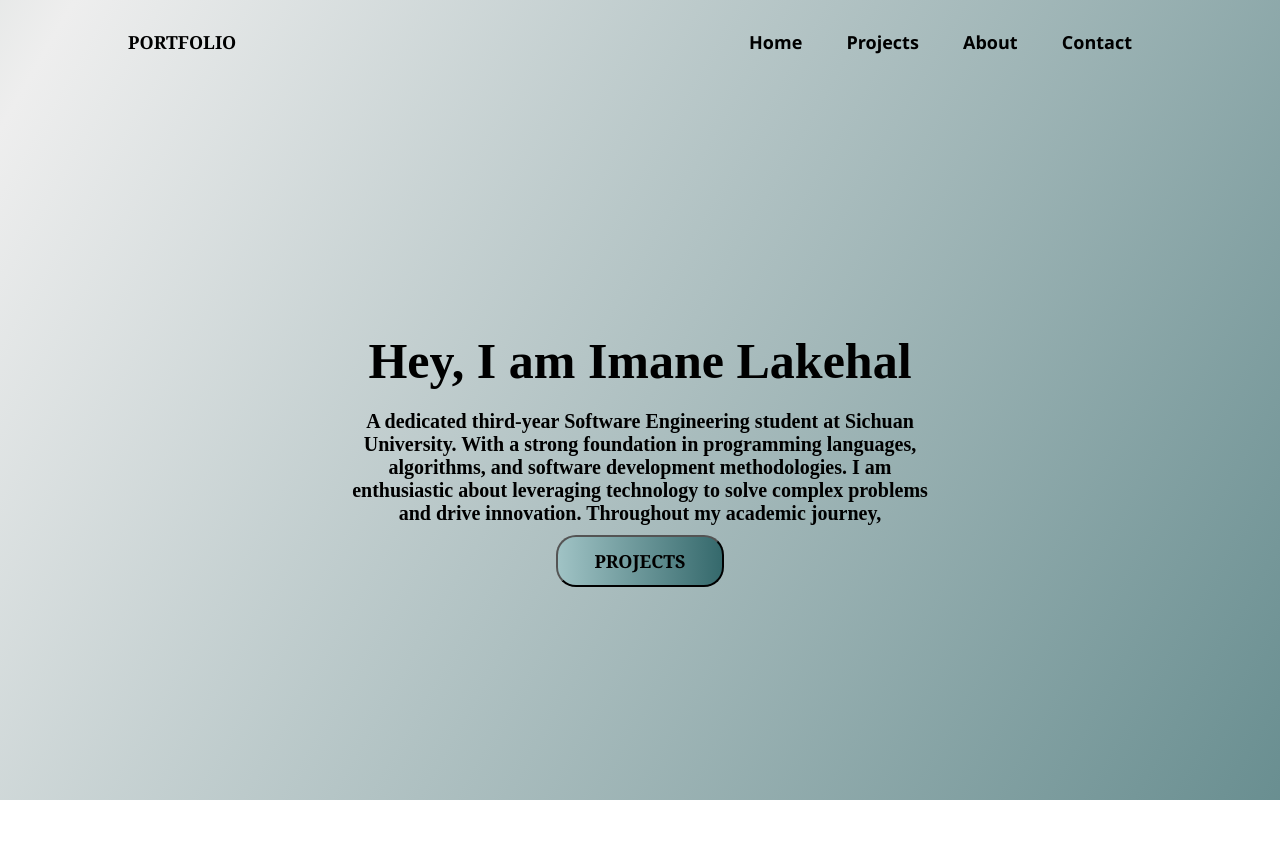
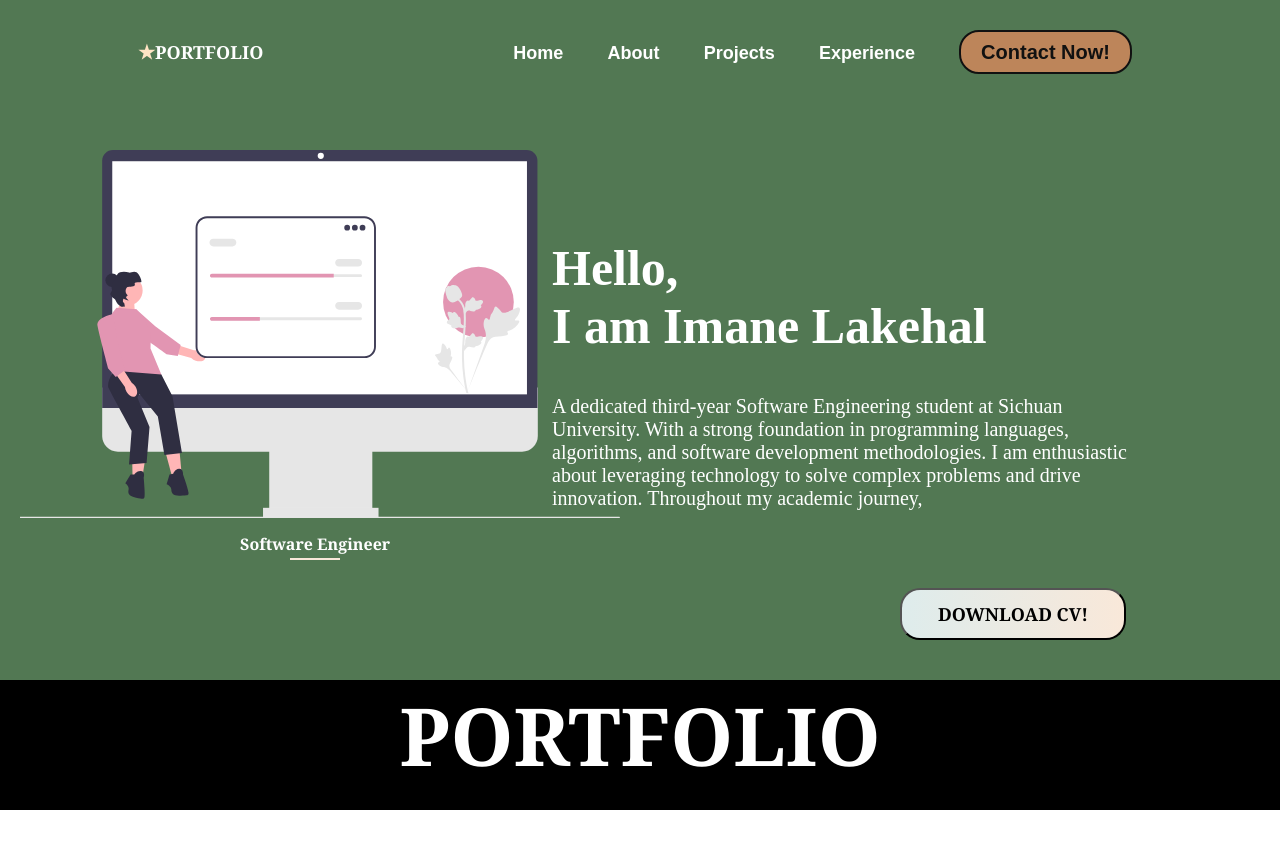
Before and after one commit to Imanelakehal/PORTFOLIO, a website built with Parcel: page index.html in a window 1280 px wide. After the commit the page ends 810 px from the top, so only its background shows below. Built offline with nearby package versions, Linux system fonts and the light colour scheme.

Commit message:
First page done!

```diff
--- a/index.html
+++ b/index.html
@@ -7,23 +7,28 @@
   <link rel="stylesheet" href="style.css">
 </head>
 <body>
+  <div class="frame">
+    <h1>PORTFOLIO</h1>
+  </div>
 <div id="header>">
   <div class="container">
       <nav>
         <a href="#default" class="logo">PORTFOLIO</a>
         <ul>
           <li ><a href='#'>Home</a></li>
+          <li ><a href='#'>About</a></li>
           <li ><a href='#'>Projects</a></li>
-          <li ><a href='#'>About</a></li>
-          <li ><a href='#'>Contact</a></li>
+          <li ><a href='#'>Experience</a></li>
+          <li><a href='#' class="Button">Contact Now!</a></li>
+
         </ul>
       </nav>
       <div class="header-container">
         <div class="header-text">
-            <h1>Hey, I am Imane Lakehal</h1>
+            <h1>Hello,<br>I am Imane Lakehal</h1>
             <h3>A dedicated third-year Software Engineering student at Sichuan University. With a strong foundation in programming languages, algorithms, and software development methodologies.
               I am enthusiastic about leveraging technology to solve complex problems and drive innovation. Throughout my academic journey,</h3>
-            <button class="button">Projects</button>
+            <button class="button">Download CV!</button>
             <script type="text/javascript">
               const buttons = document.querySelectorAll('button');
               buttons.forEach(btn =>{
@@ -44,7 +49,10 @@
             </script>
         </div>
     </div>
-
+    <div class="image-container">
+      <img src="svgimage.svg" alt="ILLUSTRATION">
+      <h3>Software Engineer</h3>
+    </div>
   </div>
 </div>
 </body>
--- a/style.css
+++ b/style.css
@@ -8,25 +8,71 @@
 .container{
   height: 100vh;
   width: 100%;
-  background: linear-gradient(300deg,#295f48,#35696C,#eeeeee,#295f48);
+  background-color: #527853;
   background-size: 400% 400%;
   animation : color 18s ease-in-out infinite;
 
 }
-@keyframes color{
-  0%{
-    background-position: 0 50%;
+
+.Button {
+  align-items: center;
+  background-color: #BD855A;
+  border: 2px solid #111;
+  border-radius: 20px;
+  box-sizing: border-box;
+  color: #111;
+  cursor: pointer;
+  display: inline-flex;
+  font-family: 'Fairplay Display',sans-serif;
+  font-size: 20px;
+  font-weight: bold;
+  height: auto;
+  justify-content: center;
+  line-height: 1;
+  max-width: 100%;
+  padding: 8px 16px;
+  position: relative;
+  text-align: center;
+  text-decoration: none;
+  user-select: none;
+  -webkit-user-select: none;
+  touch-action: manipulation;
+}
+
+.Button:after {
+  background-color: #111;
+  border-radius: 8px;
+  content: "";
+  display: block;
+  height: 48px;
+  left: 0;
+  width: 100%;
+  position: absolute;
+  top: -2px;
+  transform: translate(8px, 8px);
+  transition: transform .2s ease-out;
+  z-index: -1;
+}
+
+.Button:hover:after {
+  transform: translate(0, 0);
+}
+
+.Button:active {
+  background-color: #ffdeda;
+  outline: 0;
+}
+
+.Button:hover {
+  outline: 0;
+}
+
+@media (min-width: 768px) {
+  .Button {
+    padding: 10px 20px;
   }
-  50%{
-    background-position: 100% 50%;
-  }
-  10%{
-    background-position: 0 50%;
-  }
-  100% {
-    background-position: 0 0;
 }
-}
+
 #header{
   width: 100%;
   height: 100vh;
@@ -44,12 +90,18 @@ nav{
   flex-wrap: wrap;
 }
 .logo{
-  width: 200px;
-  color: black;
+  width: 100px;
+  color: white;
   text-decoration: none;
   font-size: 18px;
   font-weight: bold;
 
+}
+.logo::before {
+  content: "\2605"; /* Unicode for a star symbol */
+  margin-left: 10px; /* Adjust the spacing between the text and the star */
+  font-size: 19px; /* Adjust the size of the star */
+  color: bisque;
 }
 nav ul li{
   display: inline-block;
@@ -59,11 +111,11 @@ nav ul li{
 }
 
 nav ul li a {
-  color: black;
+  color: white;
   text-decoration: none;
   font-size: 18px;
-  font-weight: bold;
-  font-family: "Segoe UI", Arial, sans-serif;
+  font-weight: 550;
+  font-family: 'Playfair Display' , Arial, sans-serif;
 }
 nav ul li a:hover {
   color: #fff; /* Set text color to white on hover */
@@ -71,36 +123,39 @@ nav ul li a:hover {
 
 .header-container {
   display: flex;
-  justify-content: center;
+  justify-content: flex-end;
+  padding-top: 0px;
   align-items: center;
-  height: 100%;
+  height: 70vh; /* You can adjust the height as needed */
+  padding: 70px 0px 70px 30px; /* Add padding to provide some space from the edges */
 }
-
 .header-text {
-  text-align: center;
-  max-width: 600px; /* Adjust max-width as needed */
-  padding: 20 20px;
+  max-width: 600px; /* Adjust the maximum width of the text container */
 }
 .header-text h1 {
-  margin-bottom: 20px; /* Add space between heading and other text */
+  color: white;
+  margin-bottom: 40px; /* Add space between heading and other text */
   font-size: 50px;
   font-weight: bold;
   font-family: "Playfair Display";
 }
 
 .header-text h3 {
+  color: white;
   font-size: 20px;
-  font-weight: bold;
+  font-weight: 500;
   font-family: "Playfair Display";
 }
 
 .button{
   display: flex;
+  left: 900px; /* Adjust the left position as needed */
+  bottom: 150px; /* Adjust the bottom position as needed */
   justify-content: center;
   align-items: center;
   min-height: 40px;
   background:#E5EBEC ;
-  position: relative;
+  position: fixed;
   display: inline-block;
   padding: 12px 36px;
   margin : 10px 0;
@@ -111,7 +166,7 @@ nav ul li a:hover {
   font-weight: bold;
   border-radius: 20px;
   overflow: hidden;
-  background: linear-gradient(90deg , #A0C3C5, #35696C);
+  background: linear-gradient(90deg , #deecec, #F9E8D9);
 
 }
 span{
@@ -136,3 +191,47 @@ span{
     opacity: 0;
   }
 }
+.frame {
+  position: absolute;
+  top: 85vh; /* Position it below the first page */
+  left: 0;
+  width: 100%;
+  height: calc(25vh - 70px); /* Adjust height as needed */
+  background-color: black;
+  color: white;
+  text-align: center;
+}
+.frame h1 {
+  font-size: 80px;
+}
+
+.image-container {
+  position: absolute;
+  top: 150px; /* Adjust the top position as needed */
+  left: 20px; /* Adjust the right position as needed */
+}
+
+.image-container img {
+  max-width: 600px; /* Adjust the width of the image as needed */
+  height: auto;
+}
+
+.image-container h3 {
+  color: white; /* Set text color to white */
+  font-size: 16px; /* Adjust font size as needed */
+  margin-top: 10px; /* Add top margin for spacing */
+  margin-left: 220px; /* Adjust left margin to move the h3 to the right */
+  position: relative; /* Position the <h3> element relatively */
+}
+
+.image-container h3::after {
+  content: ""; /* Create the pseudo-element */
+  position: absolute; /* Position it absolutely */
+  bottom: -5px; /* Adjust the position below the <h3> */
+  left: 50px; /* Align it with the left side */
+  width: 50px; /* Adjust the width of the line */
+  height: 2px; /* Adjust the height of the line */
+  background-color: #F9E8D9; /* Set the color of the line */
+  display: block; /* Ensure it's displayed as a block element */
+  margin: 0 auto; /* Center the line horizontally */
+}
```
Also changed, not shown: ILLUSTRATION.png (added), svgimage.svg (added).
